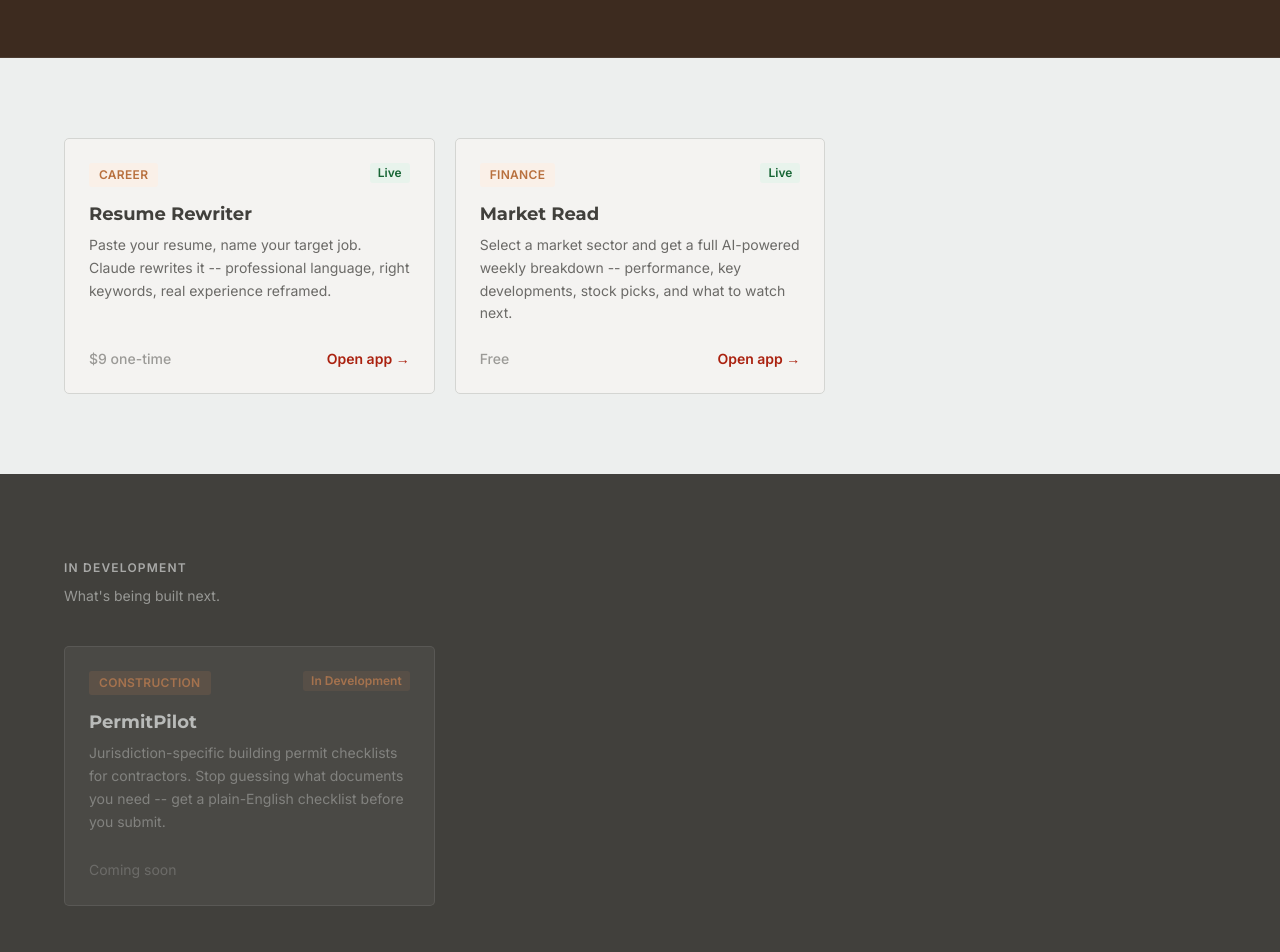
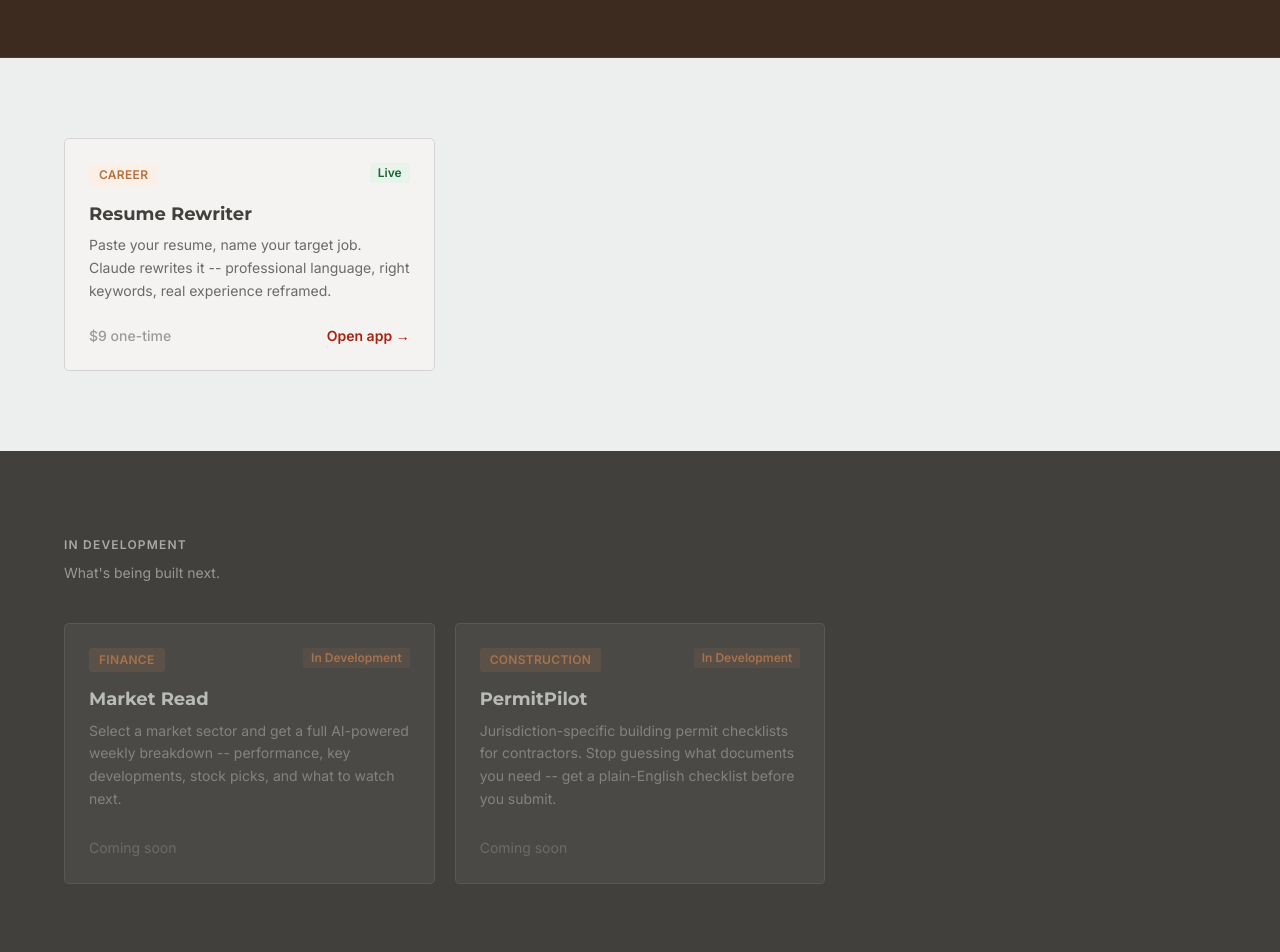
Before and after one commit to nbrooker02-svg/zaheer-home, a React (Vite) app: page /apps in a window 1280 px wide. Shown: the part 320-1272 px from the top of the page. Built offline with nearby package versions, Linux system fonts and the light colour scheme.

Commit message:
Move Market Read to in development

```diff
--- a/src/data/apps.js
+++ b/src/data/apps.js
@@ -12,10 +12,10 @@
     id: 'market-read',
     name: 'Market Read',
     category: 'Finance',
-    status: 'live',
+    status: 'development',
     description: 'Select a market sector and get a full AI-powered weekly breakdown -- performance, key developments, stock picks, and what to watch next.',
-    price: 'Free',
-    href: '/apps/market-read',
+    price: 'Coming soon',
+    href: null,
   },
   {
     id: 'permitpilot',
```
